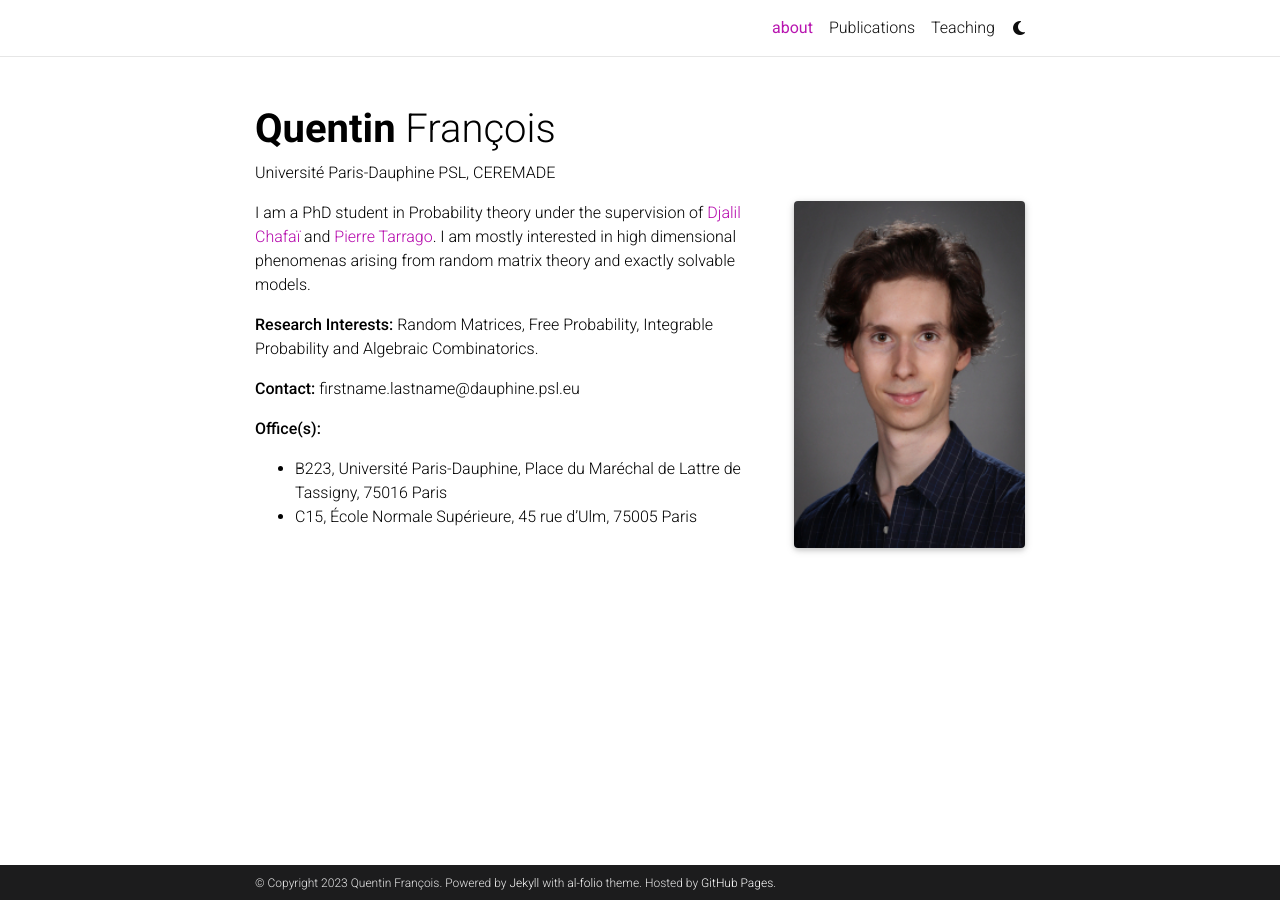
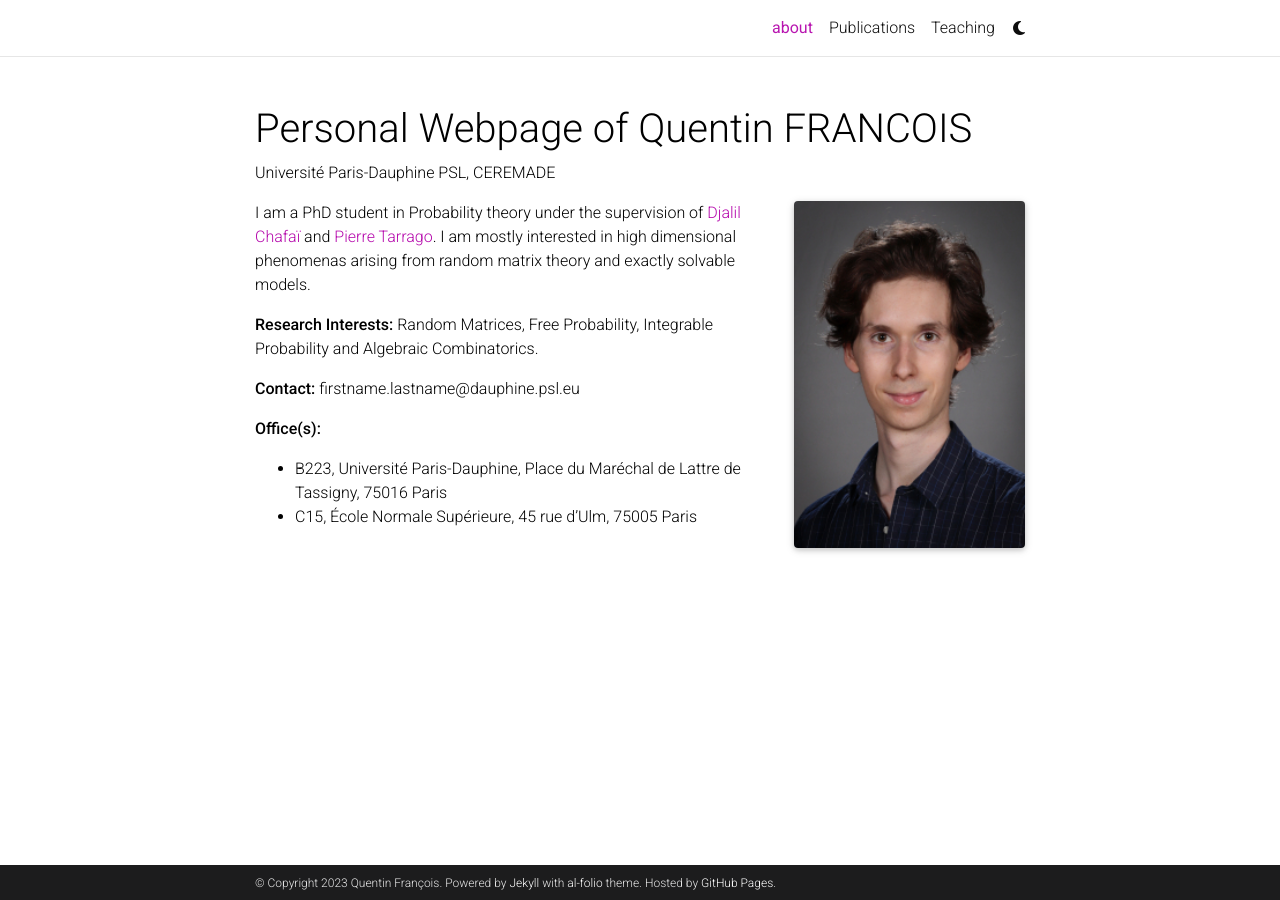
Before and after one commit to qufrancois/qufrancois.github.io, a Jekyll site: the page built from _pages/about.md, in a window 1280 px wide. Built offline with Jekyll 4.4.1, drawn with Linux system fonts in a browser that asks for light colours; full-size pictures stand in for the smaller copies a plugin makes; comment, search, counter and statistics services are not loaded; a style sheet for code colours, icons or effects is not loaded; some of the changed lines change nothing that is shown.

Commit message:
Title and keywords

```diff
--- a/_config.yml
+++ b/_config.yml
@@ -2,17 +2,16 @@
 # Site settings
 # -----------------------------------------------------------------------------
 
-title: blank # the website title (if blank, full name will be used instead)
+title: Personal Webpage of Quentin FRANCOIS
 first_name: Quentin
 middle_name:
 last_name: François
 email: quentin.francois@dauphine.psl.eu
-description: > # the ">" symbol means to ignore newlines until "footer_text:"
-  Personnal web page of Quentin François
+description: Personal web page of Quentin François
 footer_text: >
   Powered by <a href="https://jekyllrb.com/" target="_blank">Jekyll</a> with <a href="https://github.com/alshedivat/al-folio">al-folio</a> theme.
   Hosted by <a href="https://pages.github.com/" target="_blank">GitHub Pages</a>.
-keywords: # add your own keywords or leave empty
+keywords: Mathematics, Probability, Research
 
 lang: en # the language of your site (for example: en, fr, cn, ru, etc.)
 icon: ⚛️  # the emoji used as the favicon (alternatively, provide image name in /assets/img/)
```
